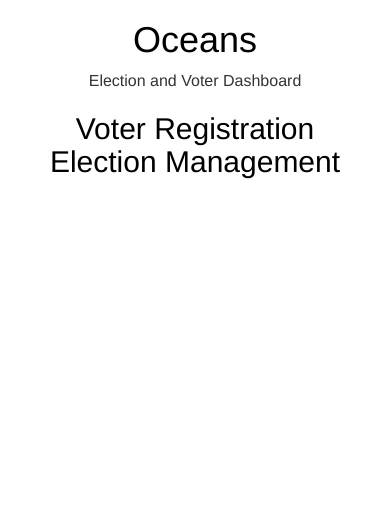
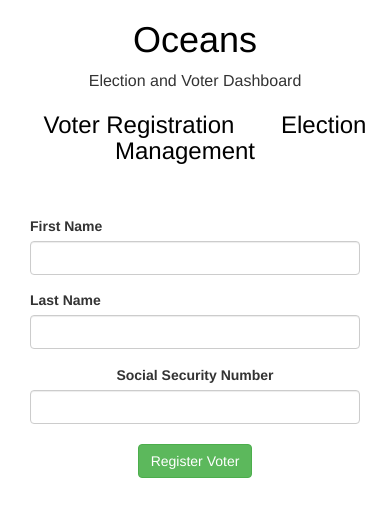
Before and after one commit to jreinstra/oceans-web-app, a plain HTML site: page index.html at #!/voter in a window 390 px wide. Drawn offline with Linux system fonts and the light colour scheme.

Commit message:
started on voter form

```diff
--- a/index.html
+++ b/index.html
@@ -6,13 +6,13 @@
     <script src="angular-route.min.js"></script>
 </head>
 <body class="container">
-    <div class="header">
-        <a class="title" href="#!/" ng-click="showMain"><h1>Oceans</h1></a>
+    <div id="header">
+        <a id="title" href="#!/" ng-click="showMain"><h1>Oceans</h1></a>
         <p class="lead">Election and Voter Dashboard</p>
-        <h2>
+        <h3>
             <a href="#!/voter" ng-click="showVoter">Voter Registration</a>
             <a href="#!/election" ng-click="showElection">Election Management</a>
-        </h2>
+        </h3>
     </div>
     <div ng-view></div>
     <script src="jquery.min.js"></script>
--- a/main.css
+++ b/main.css
@@ -2,30 +2,29 @@ a, a:hover, a:active, a:focus {
     color: black;
 }
 
-.header h2 a {
+#header, .row-stats {
+    text-align: center;
+}
+
+#header {
+    margin-bottom: 50px;
+}
+
+#header > h3 > a {
     margin: 0 20px;
 }
 
-.title {
+#title {
     text-decoration: none !important;
 }
 
-body {
-    text-align: center;
+.row-stats p {
+    font-size: 30px;
+    font-weight: 400;
 }
 
-.row-stats {
-    margin-top: 80px;
-}
-
-.row-stats p {
-    font-size: 46px;
-    font-weight: bold;
-}
-
-.row-stats h1 {
-    font-weight: 400;
-    font-size: 34px;
+.row-stats > div {
+    margin-top: 20px;
 }
 
 .stat-success {
--- a/main.js
+++ b/main.js
@@ -21,6 +21,7 @@ app.controller("HomeController", function($scope, $timeout, $interval) {
     $scope.electionStatus = "Not running";
     $scope.numVoters = 4024553;
     $scope.numVotes = 0;
+    $scope.numQuestions = 5;
     $timeout(function() {
        $scope.electionStatus = "Running";
         $interval(function() {
@@ -30,9 +31,12 @@ app.controller("HomeController", function($scope, $timeout, $interval) {
 });
 
 app.controller("VoterController", function($scope, $timeout, $interval) {
-    $scope.foo = "bar"
+    $scope.foo = "bar";
+    $scope.submitForm = function() {
+        alert($scope.voterFirstname + $scope.voterLastname + $scope.voterSSN);
+    };
 });
 
 app.controller("ElectionController", function($scope, $timeout, $interval) {
-    $scope.foo = "bar"
+    $scope.foo = "bar";
 });
--- a/templates/voter.html
+++ b/templates/voter.html
@@ -0,0 +1,27 @@
+<div class="row container">
+    <div class="col-sm-2"></div>
+    <div class="col-sm-8">
+        <form>
+            <div class="row">
+                <div class="form-group col-sm-6">
+                    <label for="firstName" class="col-form-label-lg">First Name</label>
+                    <input type="text" id="firstName" class="form-control form-control-lg" ng-model="voterFirstname">
+                </div>
+                <div class="form-group col-sm-6">
+                    <label for="lastName" class="col-form-label-lg" >Last Name</label>
+                    <input type="text" id="lastName" class="form-control form-control-lg" ng-model="voterLastname">
+                </div>
+            </div>
+            <div class="row text-center">
+                <div class="col-sm-3"></div>
+                <div class="form-group col-sm-6">
+                    <label for="ssn" class="col-form-label-lg" >Social Security Number</label>
+                    <input type="text" id="ssn" class="form-control form-control-lg" ng-model="voterSSN"><br>
+                    <button class="btn btn-success" ng-click="submitForm()">Register Voter</button>
+                </div>
+                <div class="col-sm-3"></div>
+            </div>
+        </form>
+    </div>
+    <div class="col-sm-2"></div>
+</div>
```
Also changed, not shown: templates/home.html (+5 -5 lines).
